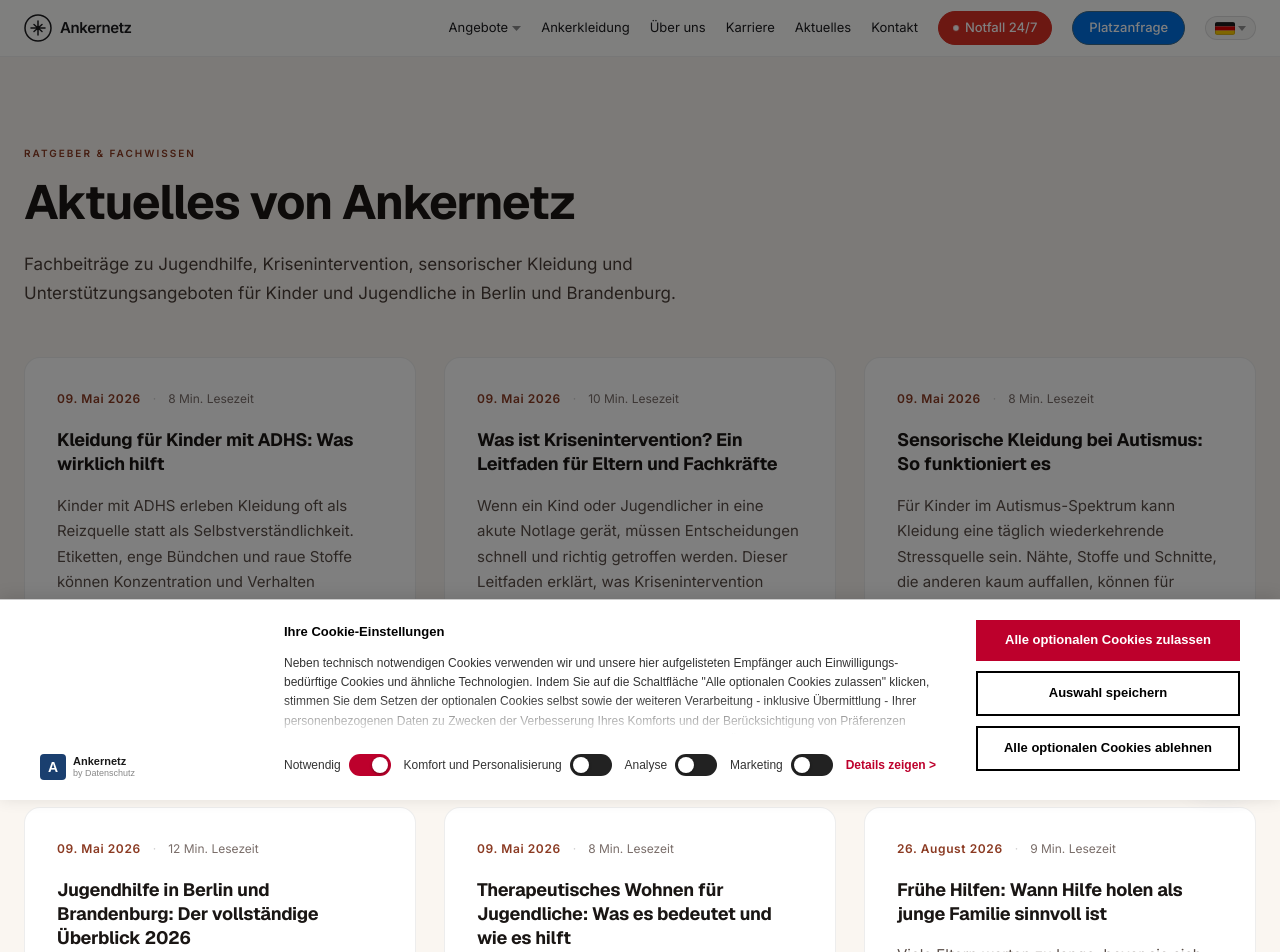
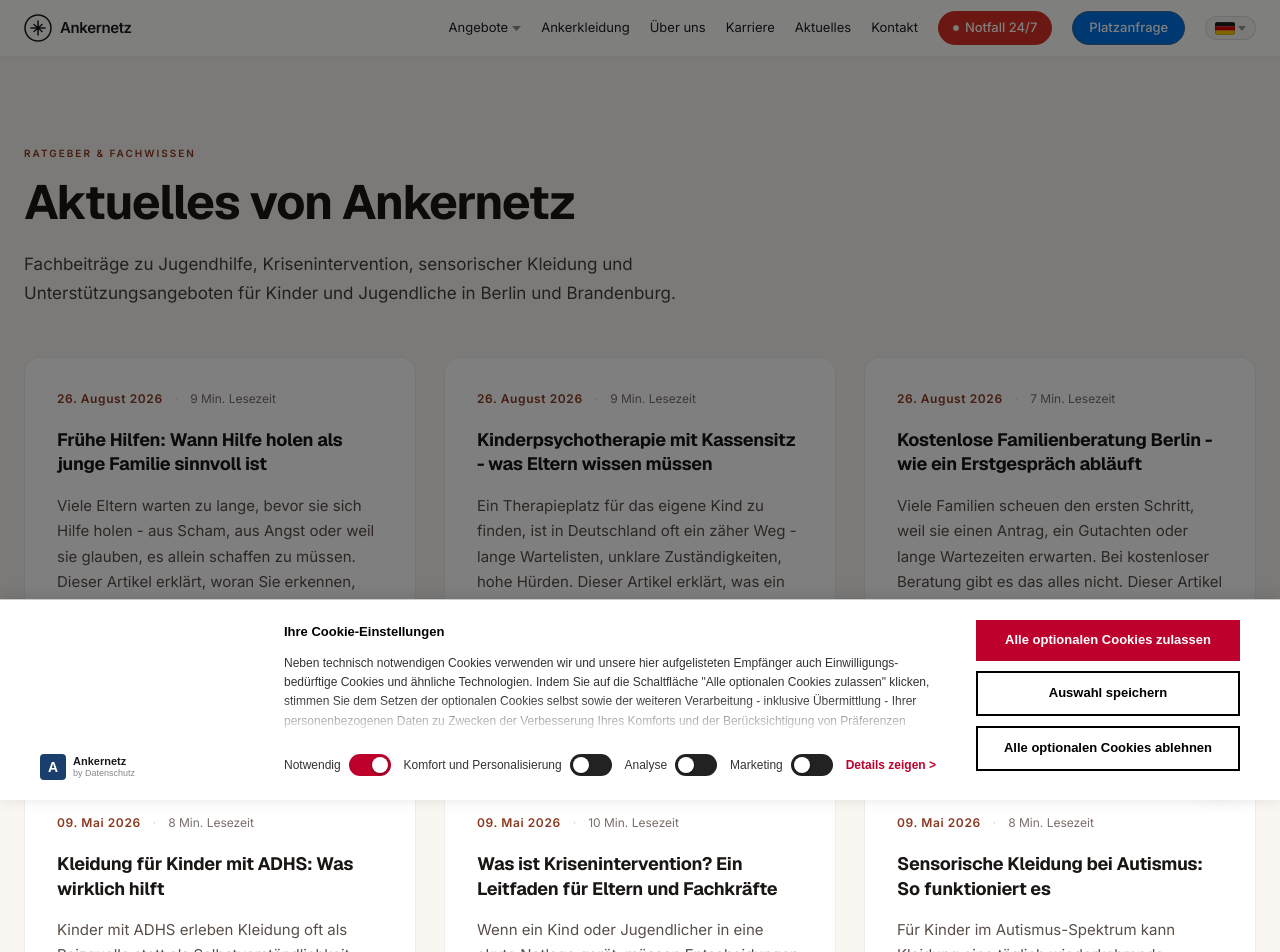
Before and after one commit to ankernetz/ankernetz, a Next.js app: page /aktuelles in a window 1280 px wide. Shown: the top 952 px of the page. Built offline with nearby package versions, Linux system fonts and the light colour scheme.

Commit message:
Aktuelles: Artikel nach Datum sortiert (neueste zuerst)

```diff
--- a/app/aktuelles/articles.ts
+++ b/app/aktuelles/articles.ts
@@ -19,7 +19,7 @@ export interface Article {
   relatedPages: { de: RelatedPage[]; en: RelatedPage[] };
 }
 
-export const articles: Article[] = [
+const articlesUnsorted: Article[] = [
   {
     slug: "kleidung-kinder-adhs-was-wirklich-hilft",
     date: "2026-05-09",
@@ -709,6 +709,8 @@ export const articles: Article[] = [
   },
 ];
 
+export const articles: Article[] = [...articlesUnsorted].sort((a, b) => b.date.localeCompare(a.date));
+
 export function getArticleBySlug(slug: string): Article | undefined {
   return articles.find((a) => a.slug === slug);
 }
```
